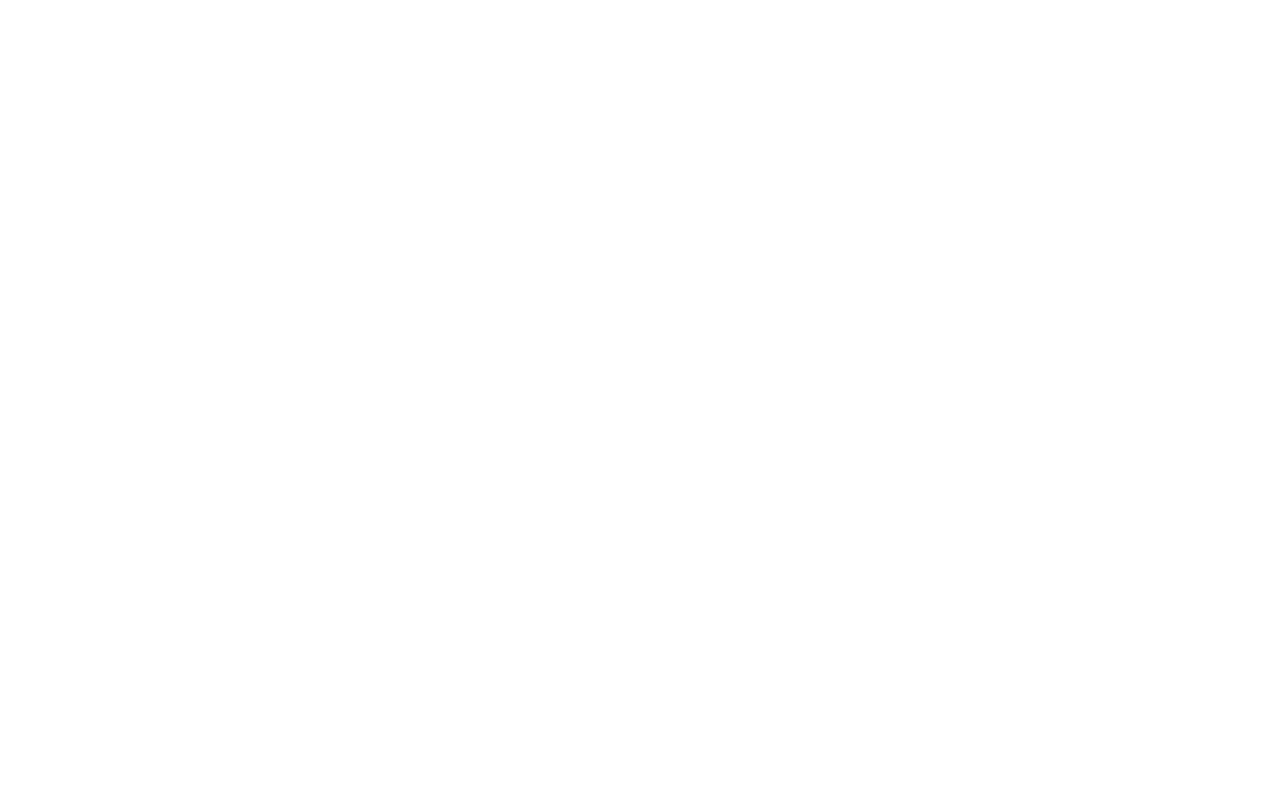
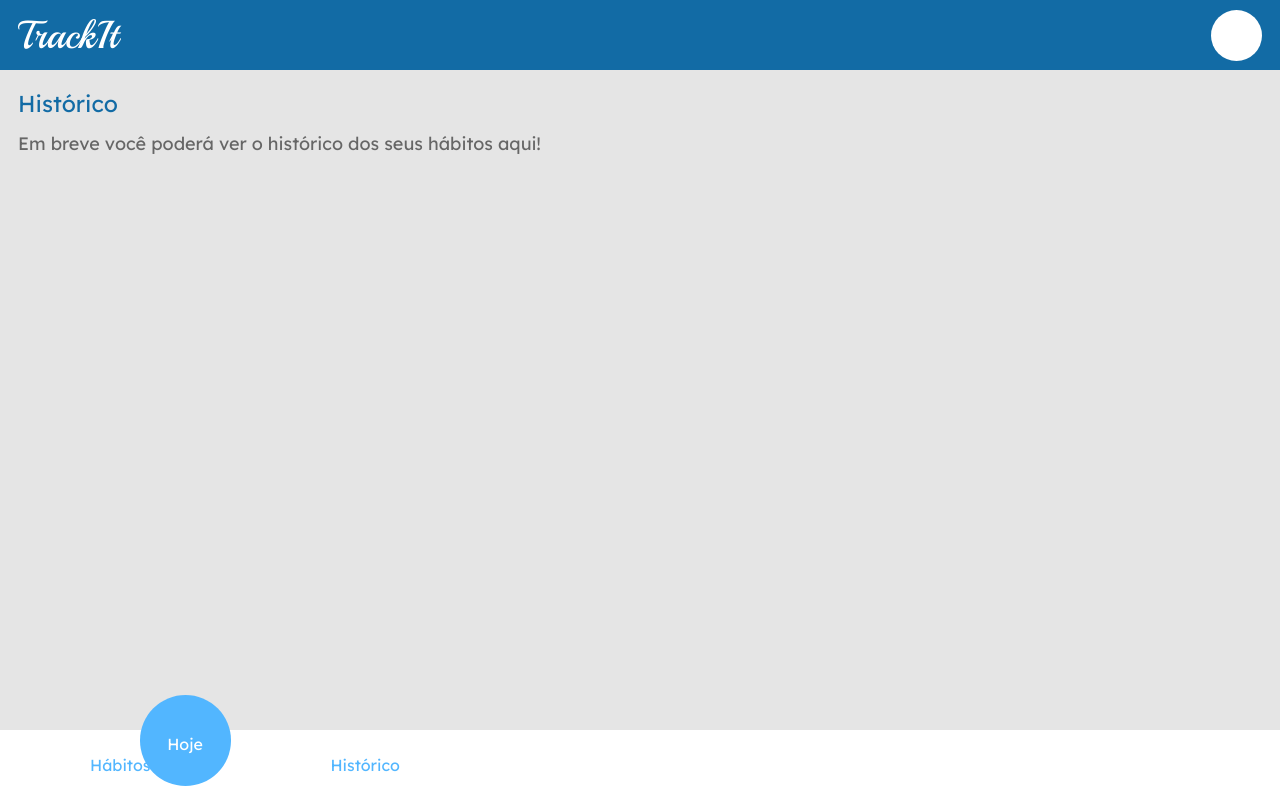
Before and after one commit to ttelmo1/projeto11-trackit, a React (Create React App) app: page /historico in a window 1280 px wide. Before the commit this address had no page. Built offline with nearby package versions, Linux system fonts and the light colour scheme.

Commit message:
Pagina de historico

```diff
--- a/src/App.js
+++ b/src/App.js
@@ -1,6 +1,7 @@
 import { useContext, useState } from "react";
 import { BrowserRouter, Route, Routes } from "react-router-dom";
 import HabitsPage from "./components/HabitsPage";
+import HistoryPage from "./components/HistoryPage";
 import LoginPage from "./components/LoginPage";
 import SignupPage from "./components/SignupPage";
 import TodayPage from "./components/TodayPage";
@@ -22,7 +23,7 @@
             <Route path="/cadastro" element={<SignupPage />} />
             <Route path="/habitos" element={<HabitsPage />} />
             <Route path="hoje" element={<TodayPage />} />
-            {/* <Route path="historico" element={<HistoryPage token={token}/>}/> */}
+            <Route path="historico" element={<HistoryPage />}/>
           </Routes>
         </HabitsProvider>
       </UserProvider>
--- a/src/Providers/HabitsProvider.js
+++ b/src/Providers/HabitsProvider.js
@@ -51,6 +51,7 @@
         const request = axios.get('https://mock-api.bootcamp.respondeai.com.br/api/v2/trackit/habits/today', config);
         request.then((response) => {
             setTodayHabits(response.data);
+            console.log(response.data);
         });
         request.catch((error) => {
             alert(error.response.data.message);
--- a/src/components/Footer.js
+++ b/src/components/Footer.js
@@ -34,7 +34,7 @@
                     <Link to="/hoje">Hoje</Link>
                 </CircularProgressbarWithChildren>
             </ProgressBar>
-            <Link to = "/habitos">Histórico</Link>
+            <Link to = "/historico">Histórico</Link>
         </StyledFooter>
     )
 }
--- a/src/components/HabitListed.js
+++ b/src/components/HabitListed.js
@@ -21,7 +21,7 @@
 
 
     function clickDelete() {
-        const confirm = window.confirm("Deseja realmente apagar este hábito?")
+        const confirm = window.confirm("Desja mesmo excluir esse hábito?")
         confirm && deleteHabit()
 
     }
@@ -31,7 +31,7 @@
             <StyledHabitInfo>
                 <h2>{name}</h2>
                 <StyledWeekdayList>
-                    {WEEKDAYS.map((day, index) => <StyledWeekdaysBox selected={days.includes(index)} key={index} >{day}</StyledWeekdaysBox> )}
+                    {WEEKDAYS.map((day, index) => <StyledWeekdaysBox selected={days.includes(index)} >{day}</StyledWeekdaysBox> )}
                 </StyledWeekdayList>
             </StyledHabitInfo>
             <TrashOutline
--- a/src/components/HistoryPage.js
+++ b/src/components/HistoryPage.js
@@ -0,0 +1,42 @@
+import styled from "styled-components"
+import Footer from "./Footer"
+import TopBar from "./TopBar"
+
+export default function HistoryPage() {
+    return (
+        <div>
+            <TopBar />
+            <HistoryPageContainer>
+                <h1>Histórico</h1>
+                <p>Em breve você poderá ver o histórico dos seus hábitos aqui!</p>
+            </HistoryPageContainer>
+            <Footer />
+        </div>
+    )
+}
+
+const HistoryPageContainer = styled.div`
+    width: 100%;
+    margin-top: 70px;
+    margin-bottom: 70px;
+    min-height: calc(100vh - 140px);
+    gap: 20px;
+    padding: 22px 18px;
+
+    display: flex;
+    flex-direction: column;
+    background-color: #e5e5e5;
+
+    h1 {
+        font-size: 23px;
+        color: #126BA5;
+        font-family: "Lexend Deca", sans-serif;
+    }
+
+    p {
+        font-size: 18px;
+        color: #666666;
+        font-family: "Lexend Deca", sans-serif;
+    }
+
+`
--- a/src/components/TodayPage.js
+++ b/src/components/TodayPage.js
@@ -5,7 +5,7 @@
 import Footer from "./Footer";
 import TodayHabit from "./TodayHabit";
 import dayjs from 'dayjs';
-// import 'dayjs/locale/pt-br';
+import 'dayjs/locale/pt-br';
 
 
 export default function TodayPage(){
```
